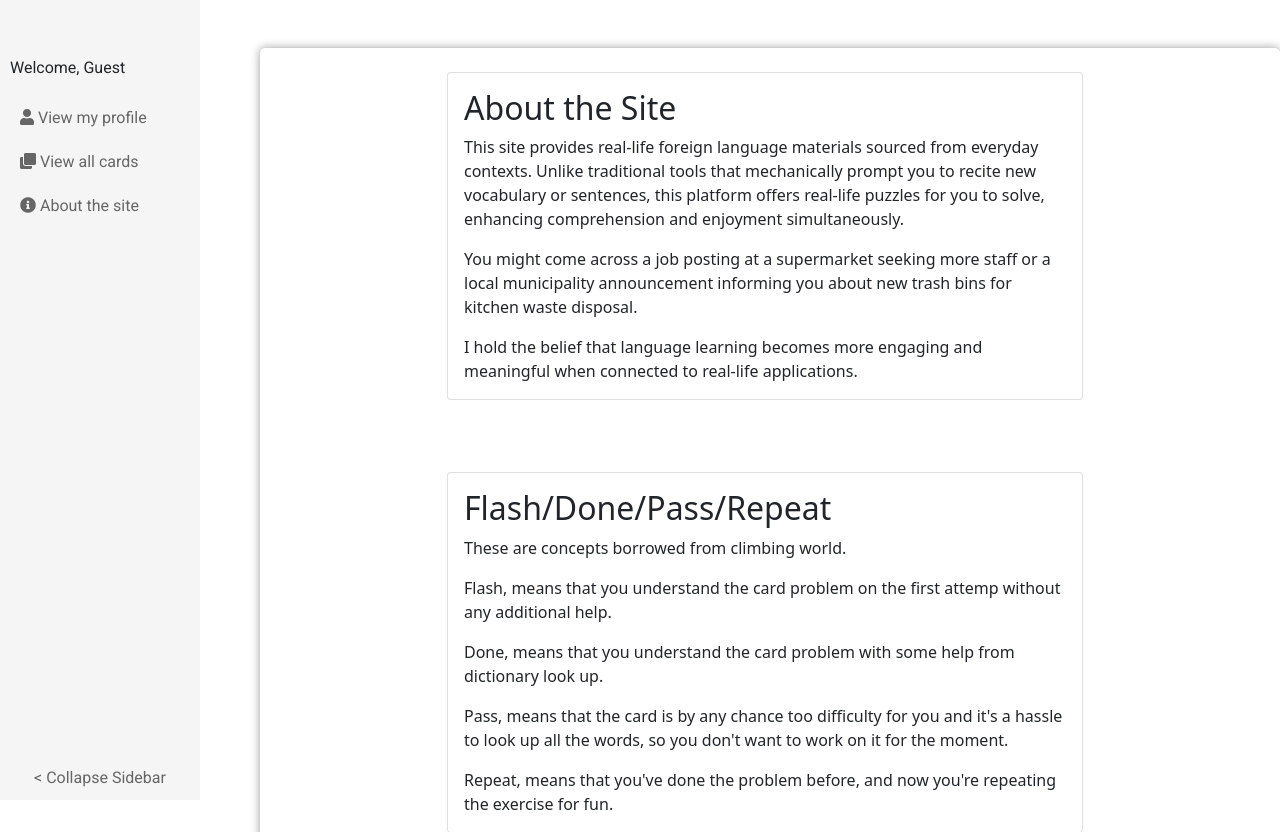
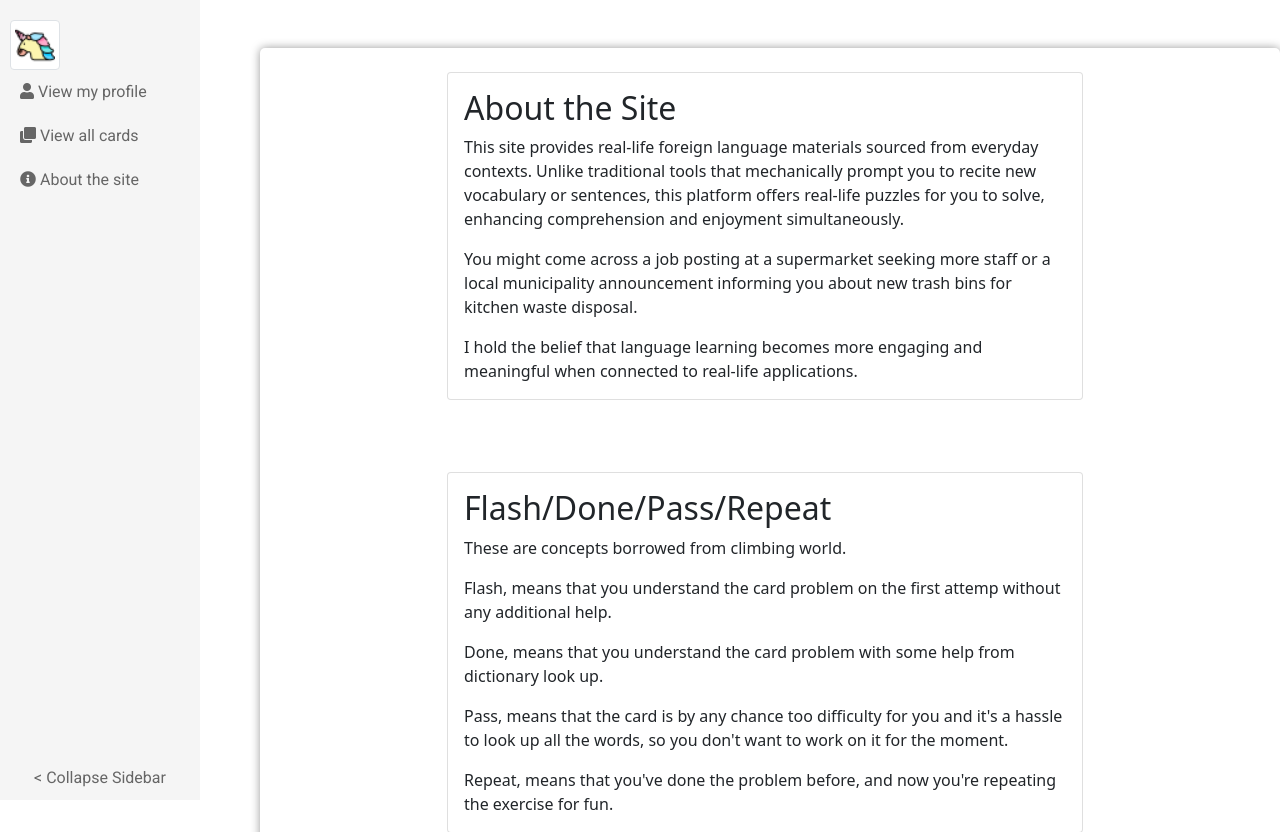
Before and after one commit to DennisWYH/Survival-language-app, a Django app: page /about/ in a window 1280 px wide. Shown: the top 832 px of the page. Run offline with Django 5.2, Linux system fonts and the light colour scheme.

Commit message:
make styling for the profile image in the sidebar

```diff
--- a/card/static/card/css/sidebar.css
+++ b/card/static/card/css/sidebar.css
@@ -38,10 +38,10 @@
     padding: 10px 10px 10px 10px;
 }
 
-.sidebar-profile {
+/* .sidebar-profile {
     width: 20px;
     height: 20px;
-}
+} */
 
 .sidebar-element:hover {
     background-color: #e0e0e0; /* Change the background color on hover */
--- a/templates/site_sidebar.html
+++ b/templates/site_sidebar.html
@@ -1,16 +1,12 @@
 {% load static %}
 <div class="sidebar">
     <div class="sidebar-elements-container">
-        <p class="sidebar-profile">
-            {% if user.is_authenticated %}
-                <p>
-                    <img class="img-thumbnail rounded sidebar-profile" src="{% static './unicorn.png' %}" alt="profile">
-                    {{ user.username }}
-                </p>
-            {% else %}
-                <p>Welcome, Guest</p>
-            {% endif %}
-        </p>
+        <div class="sidebar-element">
+            <div class="profile-container" style="display:flex;align-items:center">
+                <img style="height:50px; width: 50px;" class="img-thumbnail rounded" src="{% static './unicorn.png' %}" alt="profile">
+                <span class="ml-2">{{ user.username }}</span>
+            </div>
+        </div>
         <a class="sidebar-element sidebar-link" href="{% url 'user:profile'%}">
             <i class="fas fa-user mr-2"></i>
             <span class="link-text">View my profile</span>
```
Also changed, not shown: user/migrations/0001_initial.py (added).
